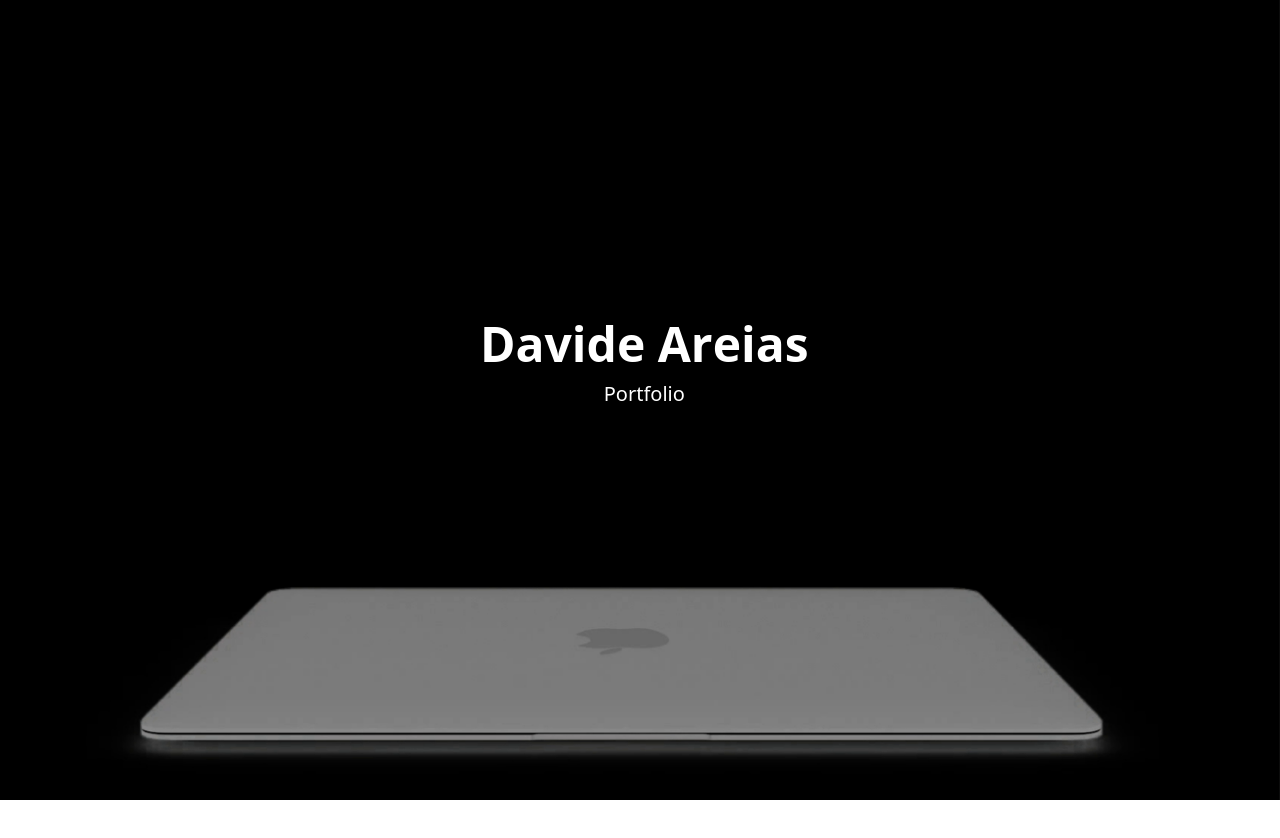
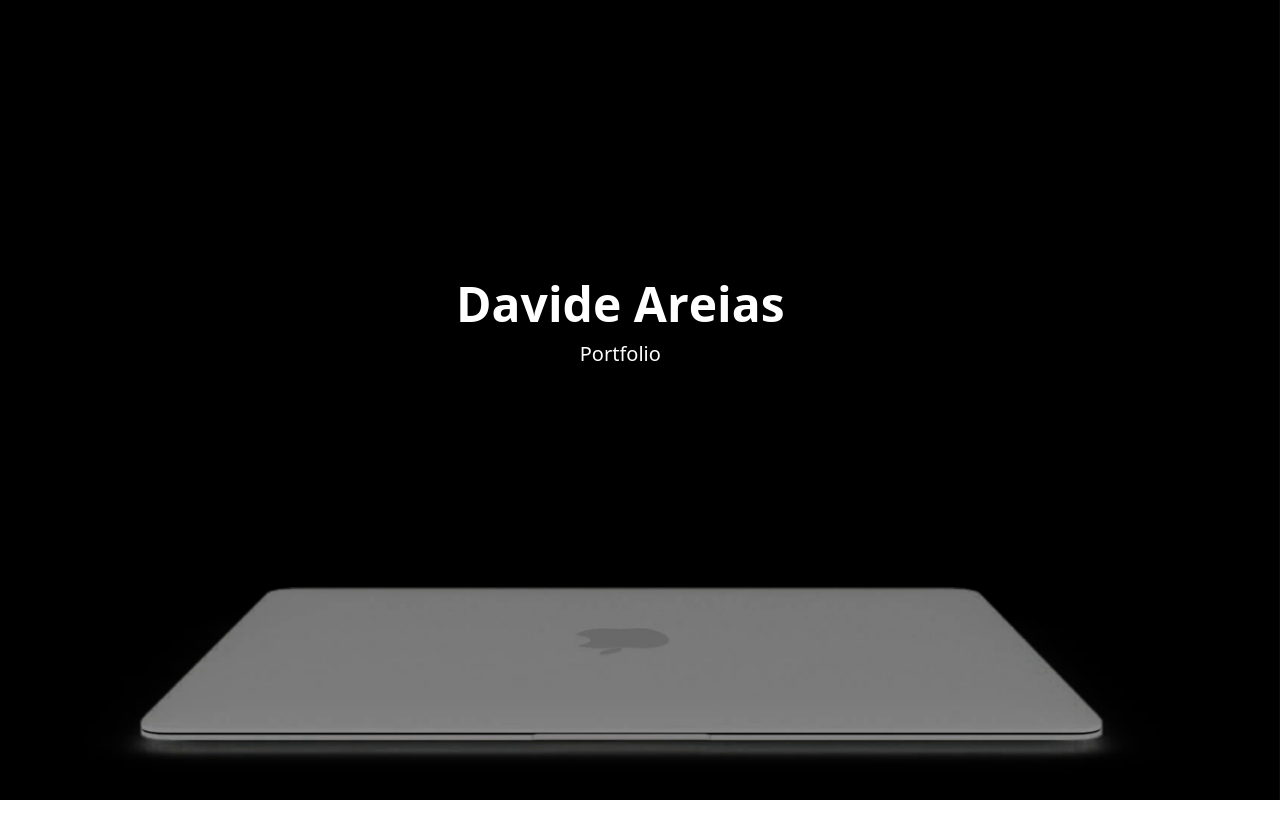
Before and after one commit to davidefigueiredo/portfolio, a React (Create React App) app: page / in a window 1280 px wide. Shown: the top 838 px of the page. Built offline with nearby package versions, Linux system fonts and the light colour scheme.

Commit message:
center text

```diff
--- a/src/App.js
+++ b/src/App.js
@@ -21,15 +21,19 @@ function App() {
         <HeroImageSequenceMobile />
       </MobileView>
       <div
-        style={{ top: "35%" }}
-        className="absolute top-0 my-10 left-1/4 sm:px-16 md:px-24 lg:px-40 2xl:mx-24 animate-fade-in-down"
+        style={{ position: "absolute", left: "50%", top: "35%" }}
+        className="animate-fade-in-down"
       >
-        <Fade bottom big cascade>
-          <p className="mb-3 text-3xl md:text-5xl font-semibold text-white text-center">
-            Davide Areias
-          </p>
-          <p className="text-white text-center text-xl md:text-xl">Portfolio</p>
-        </Fade>
+        <div style={{ position: "relative", left: "-56%" }}>
+          <Fade bottom big cascade>
+            <p className="mb-3 text-3xl md:text-5xl font-semibold text-white text-center">
+              Davide Areias
+            </p>
+            <p className="text-white text-center text-xl md:text-xl">
+              Portfolio
+            </p>
+          </Fade>
+        </div>
       </div>
       <Timeline />
       <Footer />
--- a/src/Components/timeline.js
+++ b/src/Components/timeline.js
@@ -172,7 +172,7 @@ const Timeline = () => {
                   students, that organize events like EBEC. Eventually I was
                   accepted and currently located at CR, Corporate Relations
                   Department. I also worked on IT, Informatics and Technology
-                  Department on a project called ExpoCareer,
+                  Department on a project called ExpoCareer.
                   <a
                     class="font-bold"
                     target="_blank"
```
